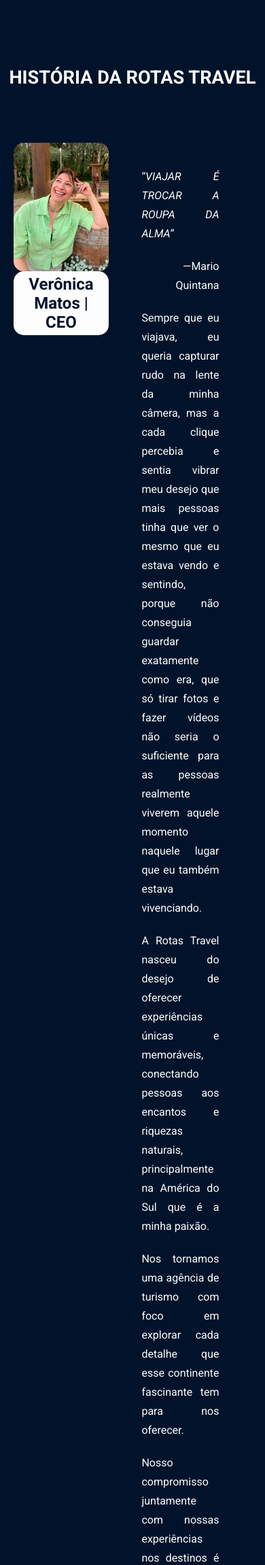
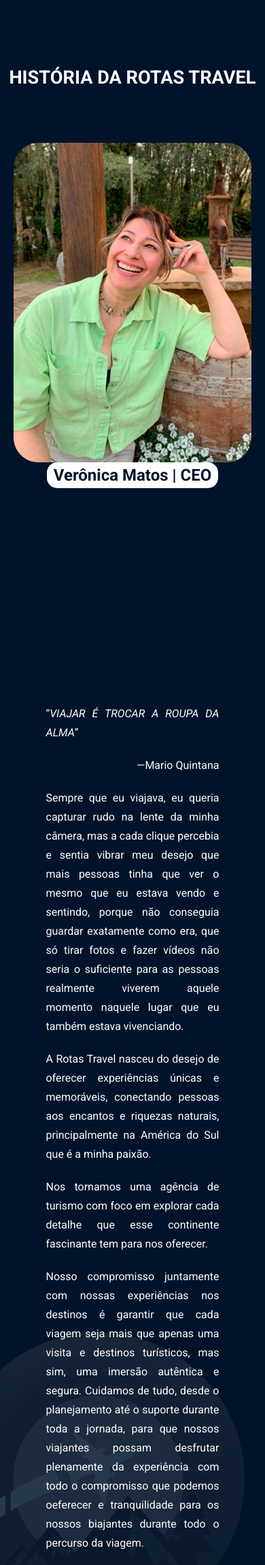
Before and after one commit to otiagosantos/rotastravel-landingpage, a PHP site: page / in a window 390 px wide. Shown: the part 1840-4142 px from the top of the page at 68% size. Run offline with PHP 8.4, Linux system fonts and the light colour scheme.

Commit message:
update historia responsiveness.

```diff
--- a/styles/historia.css
+++ b/styles/historia.css
@@ -86,7 +86,19 @@
     position: absolute;
     bottom: 0;
     right: 30px;
+    z-index: -3;
 }
 #historia_bg img {
     filter: opacity(0.6);
 }
+
+
+@media (max-width: 1050px) {
+    #historia_content {
+        flex-direction: column;
+        gap: 6rem;
+    }
+    #historia_right-side-content {
+        width: 100%;
+    }
+}
```
